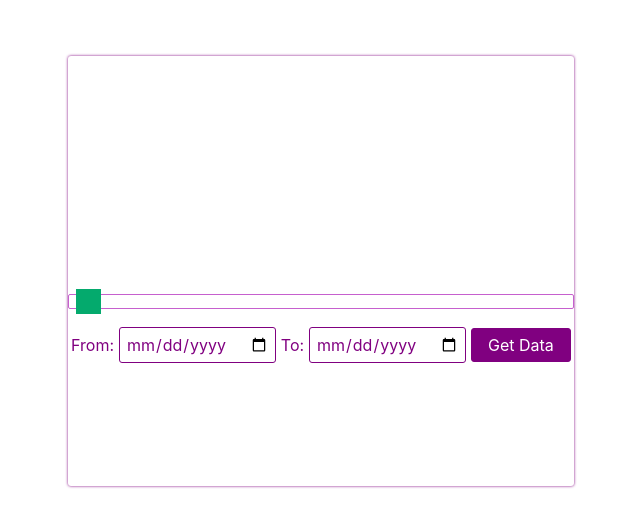
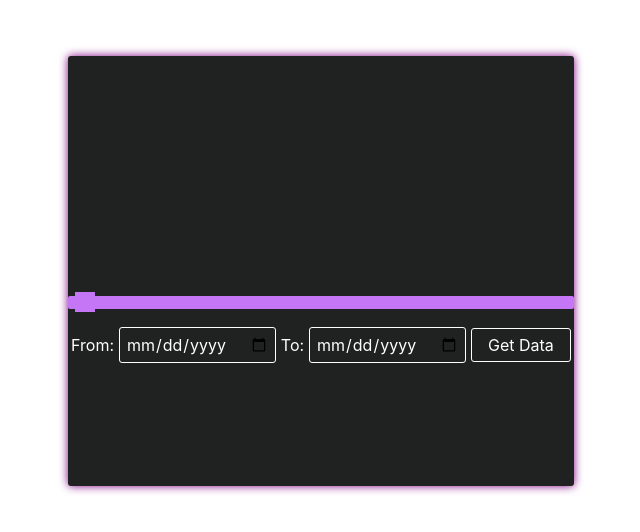
Before and after one commit to tommi-miettinen/vincit-scrooge-app, a Svelte app: page / in a window 1280 px wide. Shown: the top 532 px of the page, without its empty margins (319-959 px from the left). Built offline with nearby package versions, Linux system fonts and the light colour scheme.

Commit message:
add styling

```diff
--- a/src/components/Chart/Chart.svelte
+++ b/src/components/Chart/Chart.svelte
@@ -53,7 +53,7 @@
 <style>
   h1 {
     position: absolute;
-    color: purple;
+    color: white;
     font-weight: 400;
     margin-left: 20px;
     margin-top: 10px;
@@ -65,7 +65,7 @@
     width: 99%;
     margin-left: 5px;
     margin-bottom: 5px;
-    color: purple;
+    color: white;
     font-weight: 400;
     text-align: left;
     bottom: 0;
@@ -80,27 +80,28 @@
 
   .slider {
     appearance: none;
-    border: 1px solid #c660ce;
-    height: 10px;
+    background: #c576f6;
+    border: none;
+    height: 5px;
     width: 100%;
   }
 
   .slider::-webkit-slider-thumb {
-    -webkit-appearance: none; /* Override default look */
+    -webkit-appearance: none;
     appearance: none;
-    width: 25px; /* Set a specific slider handle width */
-    height: 25px; /* Slider handle height */
-    background: #04aa6d; /* Green background */
-    cursor: pointer; /* Cursor on hover */
+    width: 20px;
+    height: 20px;
+    background: #c576f6;
+    cursor: pointer;
   }
 
   .slider::-moz-range-thumb {
     border-radius: 50%;
     border: none;
-    width: 20px; /* Set a specific slider handle width */
-    height: 20px; /* Slider handle height */
-    background: black; /* Green background */
-    cursor: pointer; /* Cursor on hover */
+    width: 15px;
+    height: 15px;
+    background: white;
+    cursor: pointer;
   }
 
   .canvas {
--- a/src/components/Chart/Chart.utils.js
+++ b/src/components/Chart/Chart.utils.js
@@ -24,7 +24,7 @@ const drawChart = (data, c) => {
   });
 
   ctx.lineWidth = 1;
-  ctx.strokeStyle = "purple";
+  ctx.strokeStyle = "#c576f6";
   ctx.stroke();
 
   return linePath;
@@ -41,6 +41,7 @@ const drawDot = (x, y, c) => {
 
   ctx.clearRect(0, 0, width, height);
 
+  ctx.fillStyle = "white";
   ctx.moveTo(x, y);
   ctx.arc(x, y, 5, 0, Math.PI * 2, true);
   ctx.fill();
--- a/src/components/PriceData/PriceData.svelte
+++ b/src/components/PriceData/PriceData.svelte
@@ -73,10 +73,10 @@
 
 <style>
   .container {
-    color: purple;
+    color: white;
     border-radius: 3px;
-    box-shadow: 0px 0px 3px 0px purple;
-    background-color: white;
+    box-shadow: 0px 0px 10px 0px purple;
+    background-color: #202121;
     overflow-y: hidden;
     width: 40%;
     height: 430px;
@@ -86,17 +86,18 @@
 
   .btn {
     cursor: pointer;
-    background-color: purple;
-    border: 1px solid purple;
+    background: none;
+    border: 1px solid white;
     color: white;
     border-radius: 3px;
     width: 100px;
   }
 
   input {
-    color: purple;
+    color: white;
+    background: none;
     border-radius: 3px;
-    border: 1px solid purple;
+    border: 1px solid white;
   }
 
   .info-container {
```
